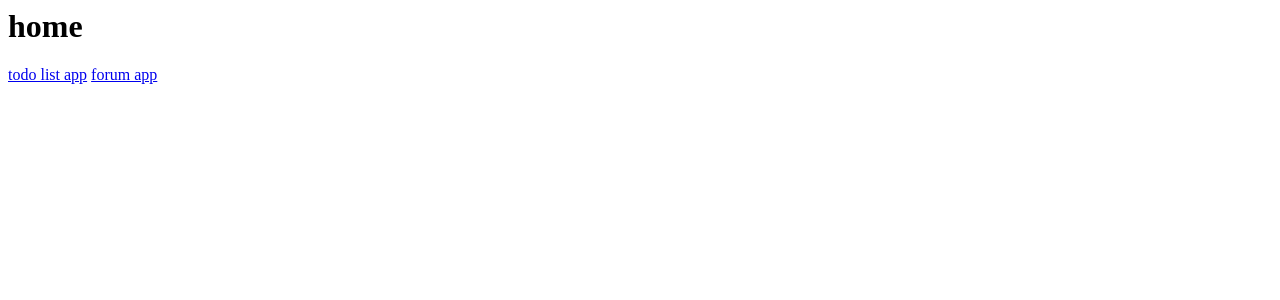
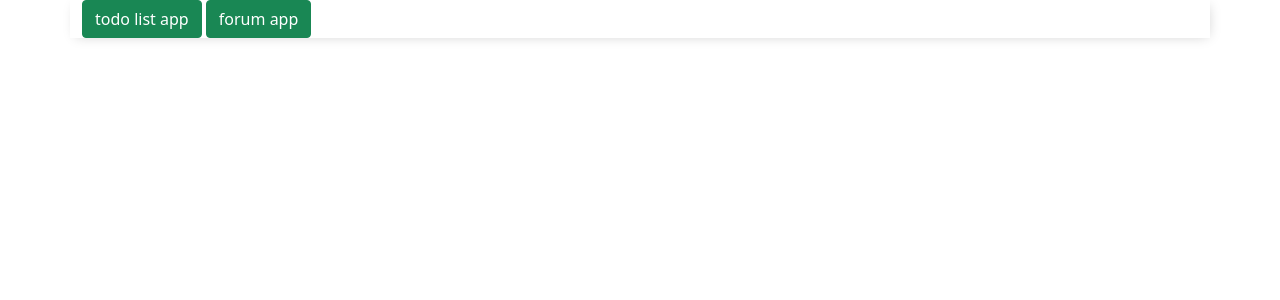
Before and after one commit to phattd15/codefade-todolist, a Django app: page / in a window 1280 px wide. Shown: the top 300 px of the page. Run offline with Django 3.2, Linux system fonts and the light colour scheme.

Commit message:
minor fix

```diff
--- a/base/templates/base/home.html
+++ b/base/templates/base/home.html
@@ -1,4 +1,8 @@
-<h1> home </h1>
+{% extends 'base/main.html' %}
 
-<a type="button" href="./todo"> todo list app</a>
-<a type="button" href="./forum"> forum app</a>
+{% block content %}
+
+<a class="btn btn-success" type="button" href="./todo"> todo list app</a>
+<a class="btn btn-success" type="button" href="./forum"> forum app</a>
+
+{% endblock content %}
--- a/base/templates/base/main.html
+++ b/base/templates/base/main.html
@@ -37,7 +37,6 @@
     <title>TODO list</title>
   </head>
   <body>
-    <h1>TODO list app</h1>
     <div class="container">
 
         {% block content %}
--- a/forum/templates/forum/thread_form.html
+++ b/forum/templates/forum/thread_form.html
@@ -1,3 +1,7 @@
+{% extends 'base/main.html' %}
+
+{% block content %}
+
 <h1>
     create new thread
 </h1>
@@ -8,3 +12,5 @@
 
     <input type="submit" value="Submit">
 </form>
+
+{%endblock content%}
--- a/forum/urls.py
+++ b/forum/urls.py
@@ -1,6 +1,7 @@
 from django.http import HttpResponse
 from django.urls import path
 from .views import *
+
 urlpatterns = [
     path('', ThreadList.as_view(), name="home"),
     path('create-thread/', CreateThread.as_view(), name="create_thread"),
```
